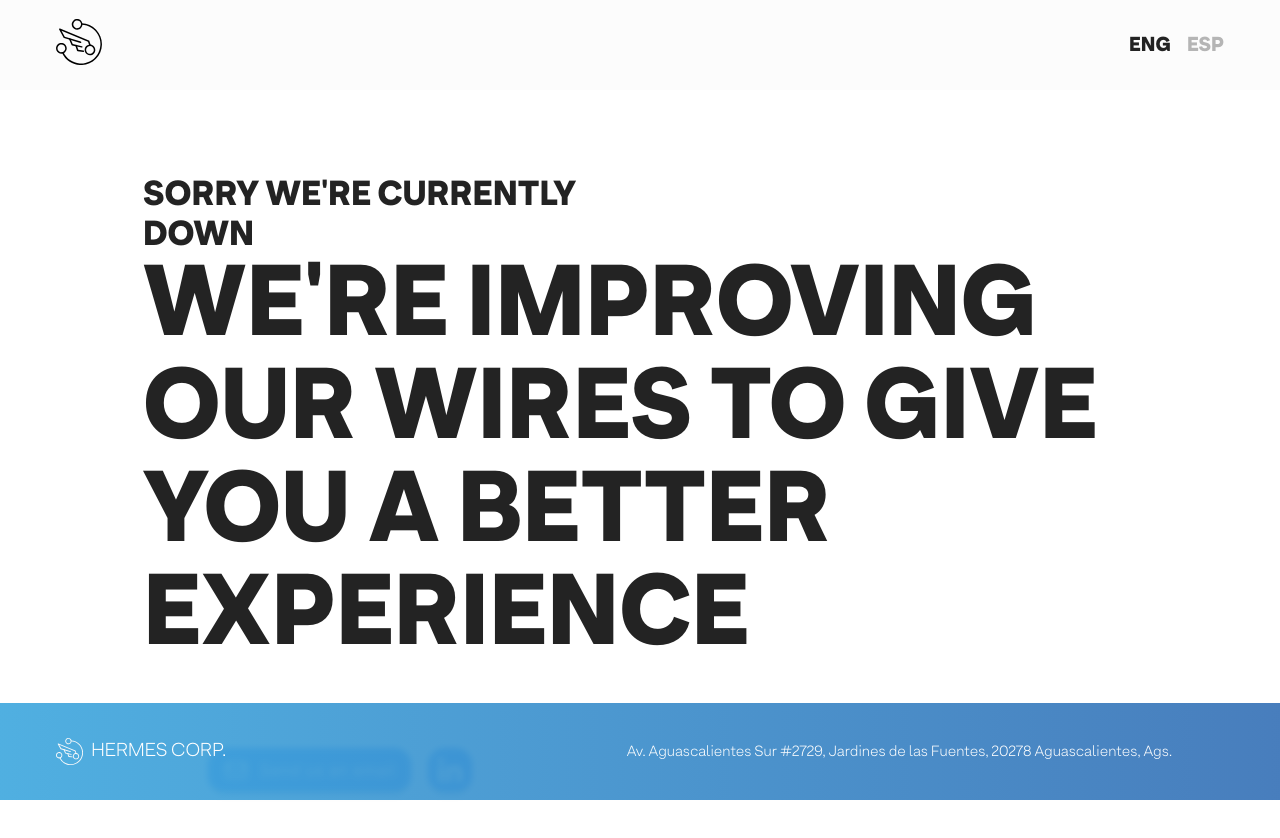
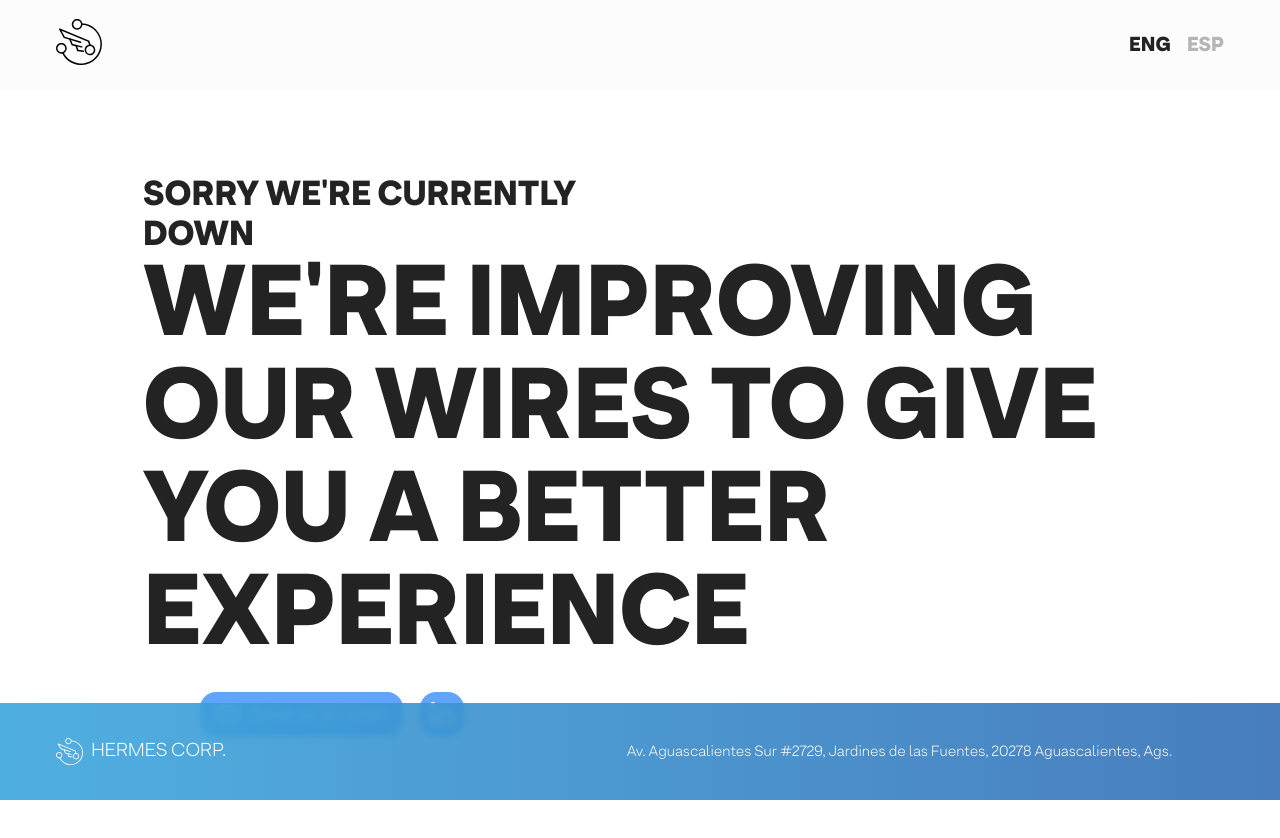
Before and after one commit to UP210878/ReactApp, a React (Create React App) app: page / in a window 1280 px wide. Shown: the top 838 px of the page. Built offline with nearby package versions, Linux system fonts and the light colour scheme.

Commit message:
fixed distance between button and text

```diff
--- a/src/Content/CurrentlyDown.js
+++ b/src/Content/CurrentlyDown.js
@@ -7,12 +7,13 @@ const CurrentlyDown = () => {
   const { language } = useContext(DataContext);
   return (
     <>
-      <div class="p-5 flex-1">
-        <section class="p-20 mt-5">{Home()}</section>
-        <div class="mx-5 px-3">
-        <div class="px-5 mx-5 space-x-3">
+      <div class="p-5">
+        <div class="p-20 mt-5">
+        <section>{Home()}
+
+        <div class="space-x-3 mt-4 mx-4 px-5">
           {SendEmailButton()} {LinkedinButton()}
-        </div></div>
+        </div></section></div>
       </div>
     </>
   );
--- a/src/components/Home.js
+++ b/src/components/Home.js
@@ -21,7 +21,7 @@ const Home = () => {
           </div>
         </div>
       </div>
-      <div className="badge">
+      <div>
 
       </div>
     </div>
```
